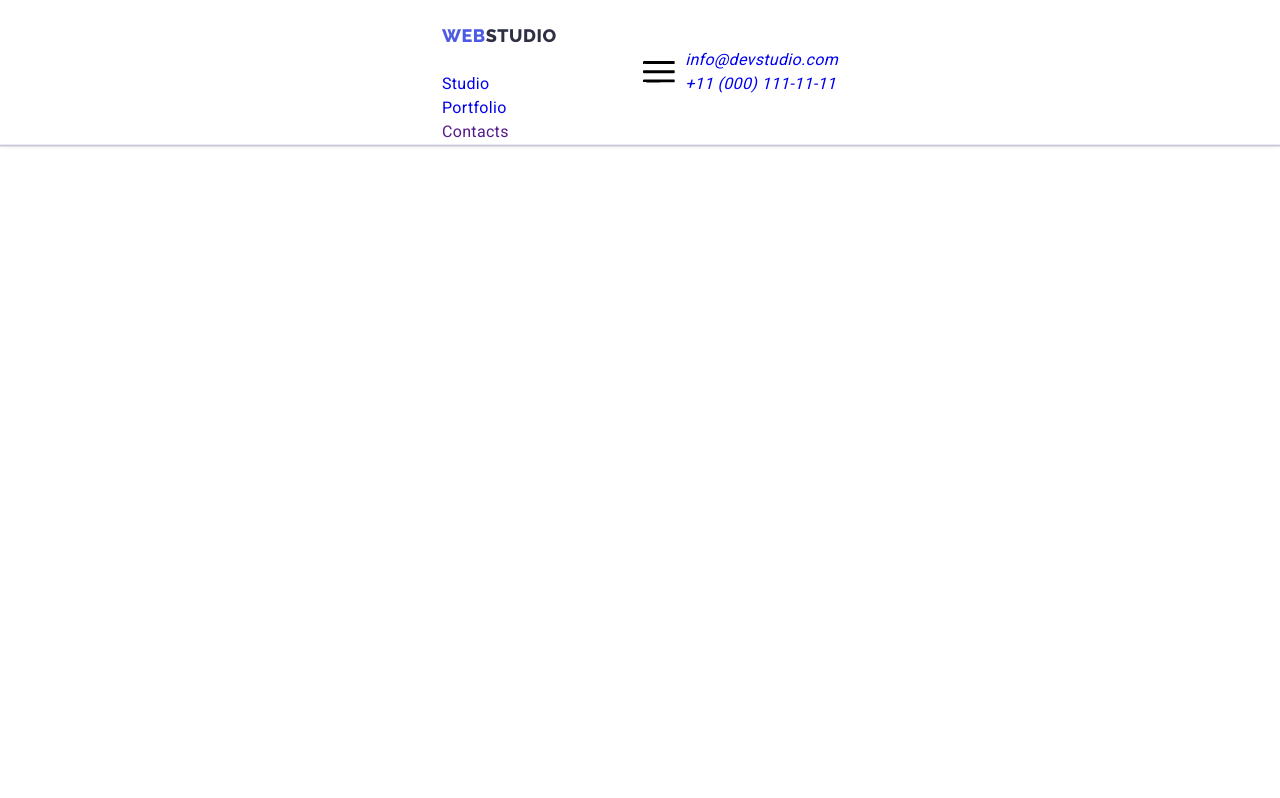
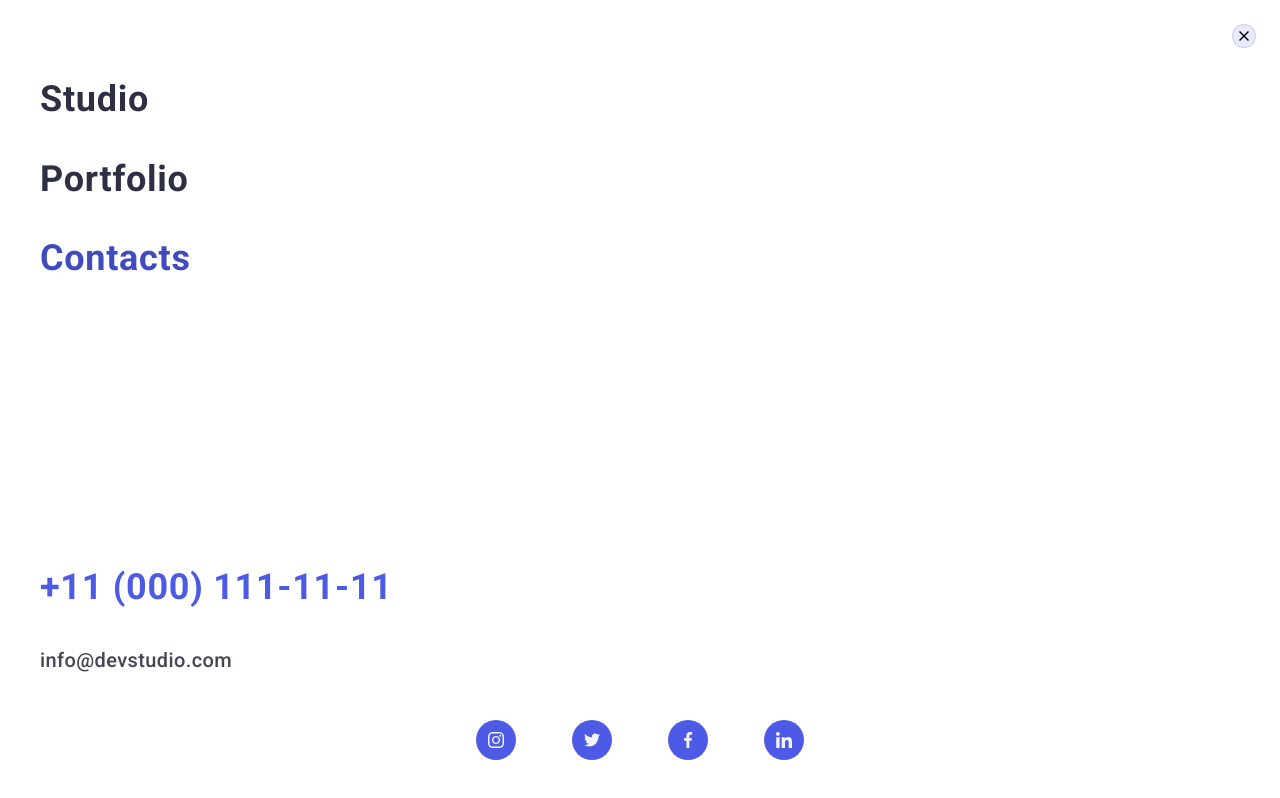
Before and after one commit to heilya/goit-markup-hw-07, a plain HTML site: page index.html in a window 1280 px wide. Both pictures are taken after a click on the button 658 px from the left and 71 px from the top of the page. Drawn offline with nearby package versions, Linux system fonts and the light colour scheme.

Commit message:
зробила розмітку мобільного меню

```diff
--- a/css/mobile.css
+++ b/css/mobile.css
@@ -29,3 +29,100 @@
   padding: 0;
   line-height: 0;
 }
+.mobile-menu {
+  position: fixed;
+  width: 100%;
+  height: 100%;
+  background-color: var(--primari-page-color);
+  top: 0;
+  left: 0;
+  z-index: 1000;
+  transform: translateX(100%);
+  transition: transform 250ms cubic-bezier(0.4, 0, 0.2, 1);
+}
+.mobile-menu.is-open {
+  transform: translateX(0);
+}
+.mobile-menu-container {
+  display: flex;
+  flex-direction: column;
+  height: 100vh;
+  padding-top: 80px;
+  padding-right: 40px;
+  padding-bottom: 40px;
+  padding-left: 40px;
+}
+
+.mobile-menu-close {
+  position: absolute;
+  top: 24px;
+  right: 24px;
+  display: flex;
+  justify-content: center;
+  align-items: center;
+  width: 24px;
+  height: 24px;
+  background-color: var(--border-color);
+  border: 1px solid rgba(0, 0, 0, 0.1);
+  border-radius: 50%;
+}
+.mobile-menu-list {
+  margin-bottom: auto;
+}
+.mobile-menu-social-list {
+  display: flex;
+  justify-content: center;
+  gap: 56px;
+}
+.mobile-menu-social-list-link {
+  display: flex;
+  justify-content: center;
+  align-items: center;
+  width: 40px;
+  height: 40px;
+  border-radius: 50%;
+  background-color: var(--brand-color);
+}
+.mobile-menu-social-list-icon {
+  fill: var(--secondary-page-color);
+}
+.mobile-menu-link {
+  display: block;
+  color: var(--primary-text-color);
+  font-weight: 700;
+  font-size: 36px;
+  line-height: 1.1;
+  letter-spacing: 0.02em;
+}
+.mobile-menu-link-current {
+  color: var(--active-color);
+}
+.mobile-menu-item:not(:last-child) {
+  margin-bottom: 40px;
+}
+.mobile-menu-contact {
+  margin-bottom: 48px;
+}
+.mobile-menu-contact-item:not(:last-child) {
+  margin-bottom: 40px;
+}
+.mobile-menu-phone {
+  display: block;
+  font-family: var(--primary-font);
+  font-style: normal;
+  font-weight: 700;
+  font-size: 36px;
+  line-height: 1.1;
+  letter-spacing: 0.02em;
+  color: var(--brand-color);
+}
+.mobile-menu-mail {
+  display: block;
+  font-family: var(--primary-font);
+  font-style: normal;
+  font-weight: 500;
+  font-size: 20px;
+  line-height: 1.2;
+  letter-spacing: 0.02em;
+  color: var(--secondary-text-color);
+}
--- a/index.html
+++ b/index.html
@@ -45,7 +45,7 @@
             </li>
           </ul>
         </nav>
-		<button type="button" class="mobile-menu-open">
+		<button type="button" class="mobile-menu-open js-open-menu">
 			<svg class="mobile-menu-open-icon" width="32" height="22">
 				<use href="./images/icons.svg#icon-burger-menu"></use>
 			</svg>
@@ -64,6 +64,76 @@
             </li>
           </ul>
         </address>
+        <!-- Mobile-menu -->
+        <div class="mobile-menu js-menu-container">
+          <div class="mobile-menu-container">
+            <button class="mobile-menu-close js-close-menu"
+            >
+            <svg class="mobile-menu-close-icon" width="24" height="24">
+              <use href="./images/icons.svg#icon-close"></use>
+            </svg>
+          </button>
+          <ul class="list mobile-menu-list">
+            <li class="mobile-menu-item">
+              <a class="link mobile-menu-link" href="./index.html"
+                >Studio</a
+              >
+            </li>
+            <li class="mobile-menu-item">
+              <a class="link mobile-menu-link" href="./portfolio.html">Portfolio</a>
+            </li>
+            <li class="mobile-menu-item">
+              <a class="link mobile-menu-link mobile-menu-link-current" href="">Contacts</a>
+            </li>
+          </ul>
+          <address class="mobile-menu-contact">
+          <ul class="list mobile-menu-list-contact">
+            <li class="mobile-menu-contact-item">
+              <a class="link mobile-menu-phone" href="tel:+110001111111"
+                >+11 (000) 111-11-11</a
+              >
+            </li>
+            <li class="mobile-menu-contact-item">
+              <a class="link mobile-menu-mail" href="mailto:info@devstudio.com"
+                >info@devstudio.com</a
+              >
+            </li>
+
+          </ul>
+        </address>
+        <ul class="list mobile-menu-social-list">
+                  <li class="mobile-menu-social-list-item">
+                    <a href="" class="mobile-menu-social-list-link">
+                      <svg class="mobile-menu-social-list-icon" width="16" height="16">
+                        <use href="./images/icons.svg#icon-instagram"></use>
+                      </svg>
+                    </a>
+                  </li>
+                  <li class="mobile-menu-social-list-item">
+                    <a href="" class="mobile-menu-social-list-link">
+                      <svg class="mobile-menu-social-list-icon" width="16" height="16">
+                        <use href="./images/icons.svg#icon-twitter"></use>
+                      </svg>
+                    </a>
+                  </li>
+                  <li class="mobile-menu-social-list-item">
+                    <a href="" class="mobile-menu-social-list-link">
+                      <svg class="mobile-menu-social-list-icon" width="16" height="16">
+                        <use href="./images/icons.svg#icon-facebook"></use>
+                      </svg>
+                    </a>
+                  </li>
+                  <li class="mobile-menu-social-list-item">
+                    <a href="" class="mobile-menu-social-list-link">
+                      <svg class="mobile-menu-social-list-icon" width="16" height="16">
+                        <use href="./images/icons.svg#icon-linkedin"></use>
+                      </svg>
+                    </a>
+                  </li>
+                </ul>
+          </div>
+
+        </div>
       </div>
     </header>
     <main>
@@ -538,6 +608,12 @@
       </div>
     </div> -->
     <script src="./js/modal.js"></script>
+    <script
+      defer
+      src="https://cdnjs.cloudflare.com/ajax/libs/body-scroll-lock/3.1.5/bodyScrollLock.min.js"
+      integrity="sha512-HowizSDbQl7UPEAsPnvJHlQsnBmU2YMrv7KkTBulTLEGz9chfBoWYyZJL+MUO6p/yBuuMO/8jI7O29YRZ2uBlA=="
+      crossorigin="anonymous"
+    ></script>
     <script defer src="js/mobile-menu.js"></script>
   </body>
 </html>
```
